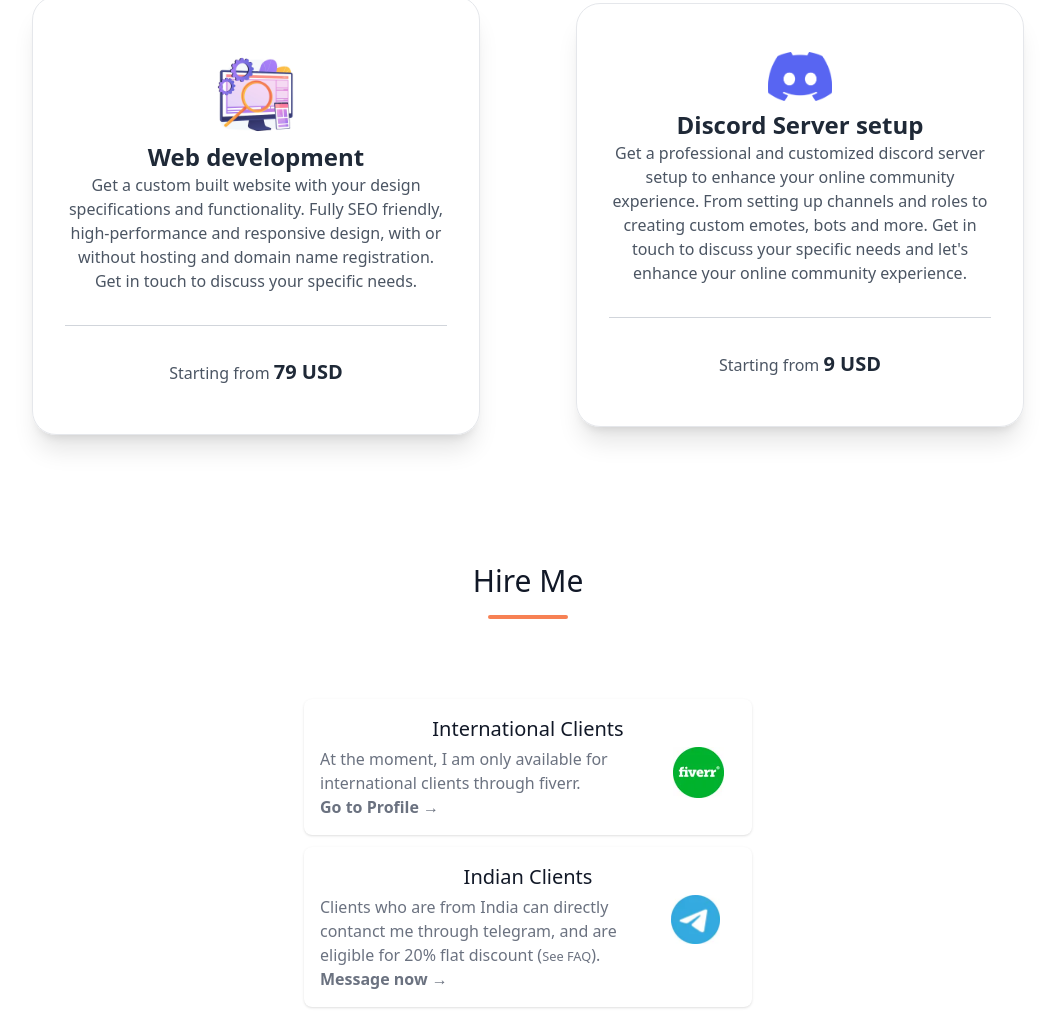
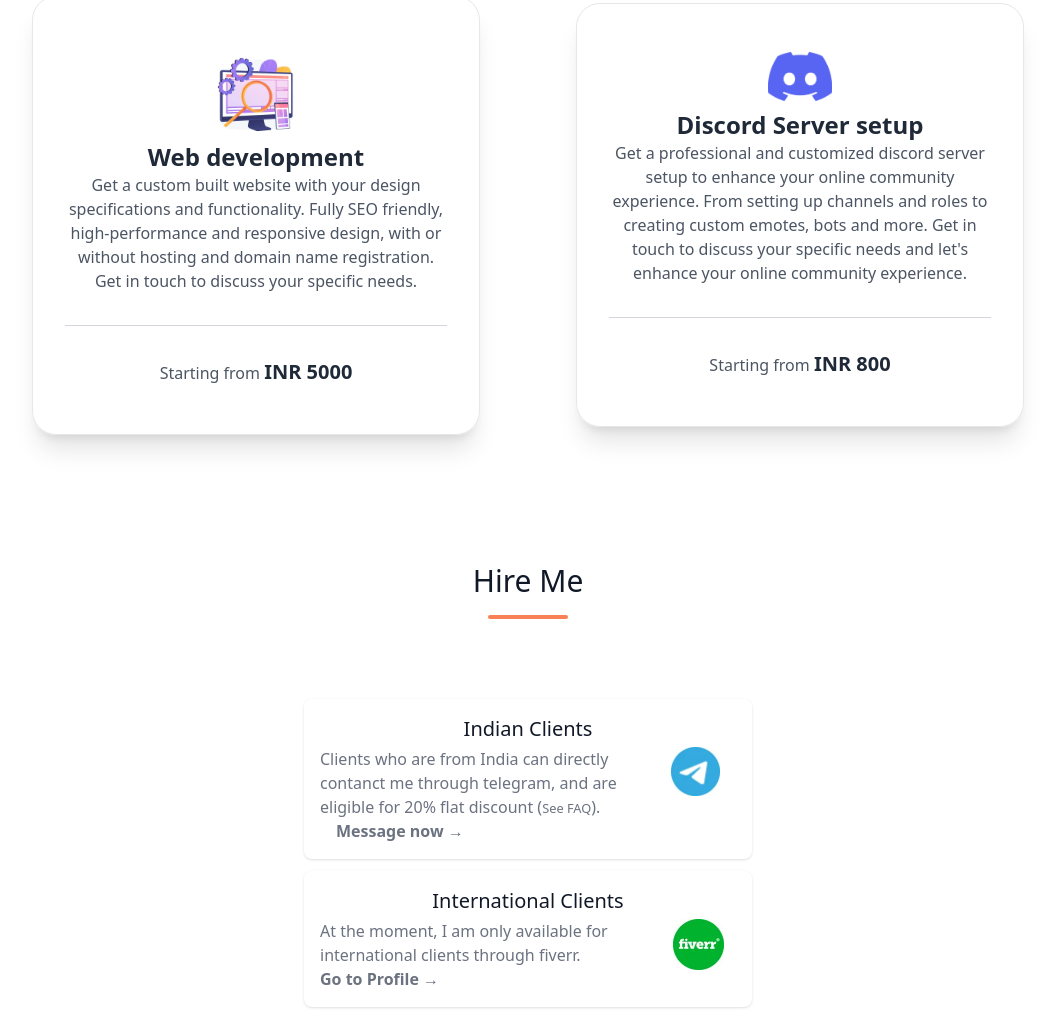
Before and after one commit to Rohit-M-Sols/rohitmsols.tech, a website built with webpack: page src/index.html in a window 1280 px wide. Shown: the part 1663-2680 px from the top of the page, without its empty margins (112-1167 px from the left). Built offline with nearby package versions, Linux system fonts and the light colour scheme.

Commit message:
Changed prices format to INR and made services link to Hire section

```diff
--- a/src/index.html
+++ b/src/index.html
@@ -192,12 +192,14 @@
         <div class="container relative m-auto px-6 text-gray-600 md:px-12">
             <div class="flex flex-col justify-evenly items-center md:flex-row md:mx-auto md:w-8/12 lg:w-full">
                 <div class="max-w-xs md:max-w-md mb-16 border rounded-3xl px-8 py-12 text-center shadow-xl">
+                    <a href="#contact">
                         <img class="mx-auto w-24" src="Images/web.webp" alt="illustration" loading="lazy" />
                         <h3 class="text-2xl font-semibold text-gray-800">Web development</h3>
                         <p>
                             Get a custom built website with your design specifications and functionality. Fully SEO
                             friendly,
-                        high-performance and responsive design, with or without hosting and domain name registration.
+                            high-performance and responsive design, with or without hosting and domain name
+                            registration.
                             Get in touch to discuss your specific needs.
                             <!-- <br />
                         <small>
@@ -208,22 +210,27 @@
                         <hr class="my-8 h-px border-0 bg-gray-300" />
                         <p>
                             Starting from
-                        <span class="text-xl font-semibold text-gray-800 inline-block">79 USD</span>
+                            <span class="text-xl font-semibold text-gray-800 inline-block">INR 5000</span>
                         </p>
+                    </a>
                 </div>
                 <div class="max-w-xs md:max-w-md mb-16 border rounded-3xl px-8 py-12 text-center shadow-xl">
-                    <img class="mx-auto w-16 mb-2" src="Images/discord-blue.png" alt="illustration" loading="lazy" />
+                    <a href="#contact">
+                        <img class="mx-auto w-16 mb-2" src="Images/discord-blue.png" alt="illustration"
+                            loading="lazy" />
                         <h3 class="text-2xl font-semibold text-gray-800">Discord Server setup</h3>
                         <p>
                             Get a professional and customized discord server setup to enhance your online community
                             experience. From setting up channels and roles to creating custom emotes, bots and more.
-                        Get in touch to discuss your specific needs and let's enhance your online community experience.
+                            Get in touch to discuss your specific needs and let's enhance your online community
+                            experience.
                         </p>
                         <hr class="my-8 h-px border-0 bg-gray-300" />
                         <p>
                             Starting from
-                        <span class="text-xl font-semibold text-gray-800 inline-block">9 USD</span>
+                            <span class="text-xl font-semibold text-gray-800 inline-block">INR 800</span>
                         </p>
+                    </a>
                 </div>
             </div>
         </div>
@@ -292,30 +299,40 @@
                 </p> -->
                 <div class="mx-auto max-w-md rounded-lg bg-white shadow mb-3">
                     <div class="p-4">
-                        <h3 class="text-xl font-medium text-gray-900">International Clients</h3>
-                        <p class="mt-1 text-gray-500 flex text-left">
-                            <span>At the moment, I am only available for international clients through fiverr.
+                        <h3 class="text-xl font-medium text-gray-900">Indian Clients</h3>
+                        <p class="mt-1 text-gray-500 flex justify-between items-start text-left">
+                            <span>Clients who are from India can directly contanct me through telegram, and
+                                are eligible for 20% flat discount (<small>See <a href="#faq">FAQ</a></small>).
                                 <br>
-                                <strong>Go to Profile →</strong>
+                                <strong>
+                                    <a href="https://t.me/Hiro_vv" class="mx-4" target="_blank"
+                                        rel="noopener noreferrer">
+                                        Message now →
+                                    </a>
+                                </strong>
                             </span>
-                            <a href="https://www.fiverr.com/r0hitm" class="mx-auto mr-3" target="_blank"
-                                rel="noopener noreferrer">
-                                <img class="mx-auto w-20" src="Images/fiverr-1.webp" alt="fiverr logo">
+                            <a href="https://t.me/Hiro_vv" class="mx-4" target="_blank" rel="noopener noreferrer">
+                                <img class="mx-auto w-32" src="Images/telegram-1.webp" alt="fiverr logo">
                             </a>
                         </p>
                     </div>
                 </div>
                 <div class="mx-auto max-w-md rounded-lg bg-white shadow mb-3">
                     <div class="p-4">
-                        <h3 class="text-xl font-medium text-gray-900">Indian Clients</h3>
-                        <p class="mt-1 text-gray-500 flex justify-between items-start text-left">
-                            <span>Clients who are from India can directly contanct me through telegram, and
-                                are eligible for 20% flat discount (<small>See <a href="#faq">FAQ</a></small>).
+                        <h3 class="text-xl font-medium text-gray-900">International Clients</h3>
+                        <p class="mt-1 text-gray-500 flex text-left">
+                            <span>At the moment, I am only available for international clients through fiverr.
                                 <br>
-                                <strong>Message now →</strong>
+                                <strong>
+                                    <a href="https://www.fiverr.com/r0hitm" class="mx-auto mr-3" target="_blank"
+                                        rel="noopener noreferrer">
+                                        Go to Profile →
+                                    </a>
+                                </strong>
                             </span>
-                            <a href="https://t.me/Hiro_vv" class="mx-4" target="_blank" rel="noopener noreferrer">
-                                <img class="mx-auto w-32" src="Images/telegram-1.webp" alt="fiverr logo">
+                            <a href="https://www.fiverr.com/r0hitm" class="mx-auto mr-3" target="_blank"
+                                rel="noopener noreferrer">
+                                <img class="mx-auto w-20" src="Images/fiverr-1.webp" alt="fiverr logo">
                             </a>
                         </p>
                     </div>
```
Lines whose indentation alone changed are shown as unchanged.
